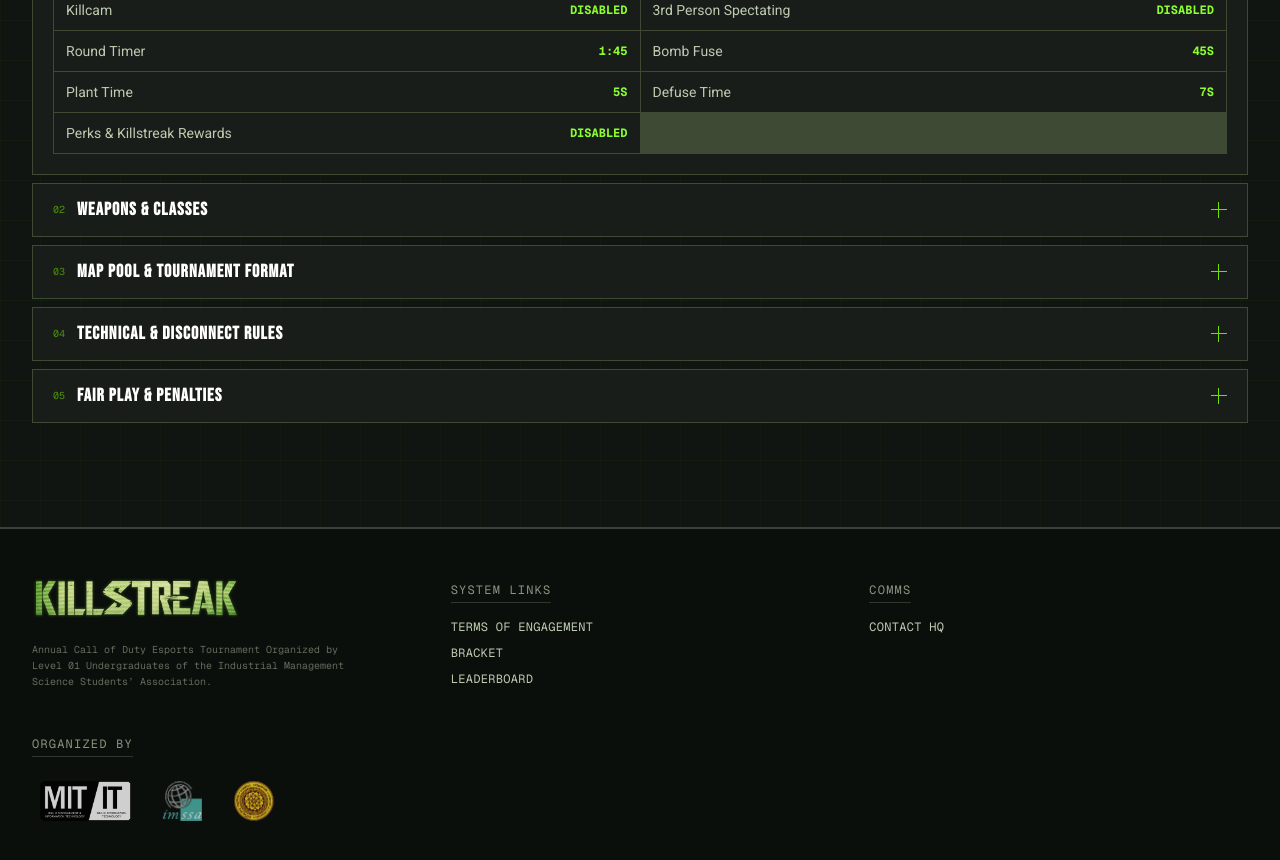
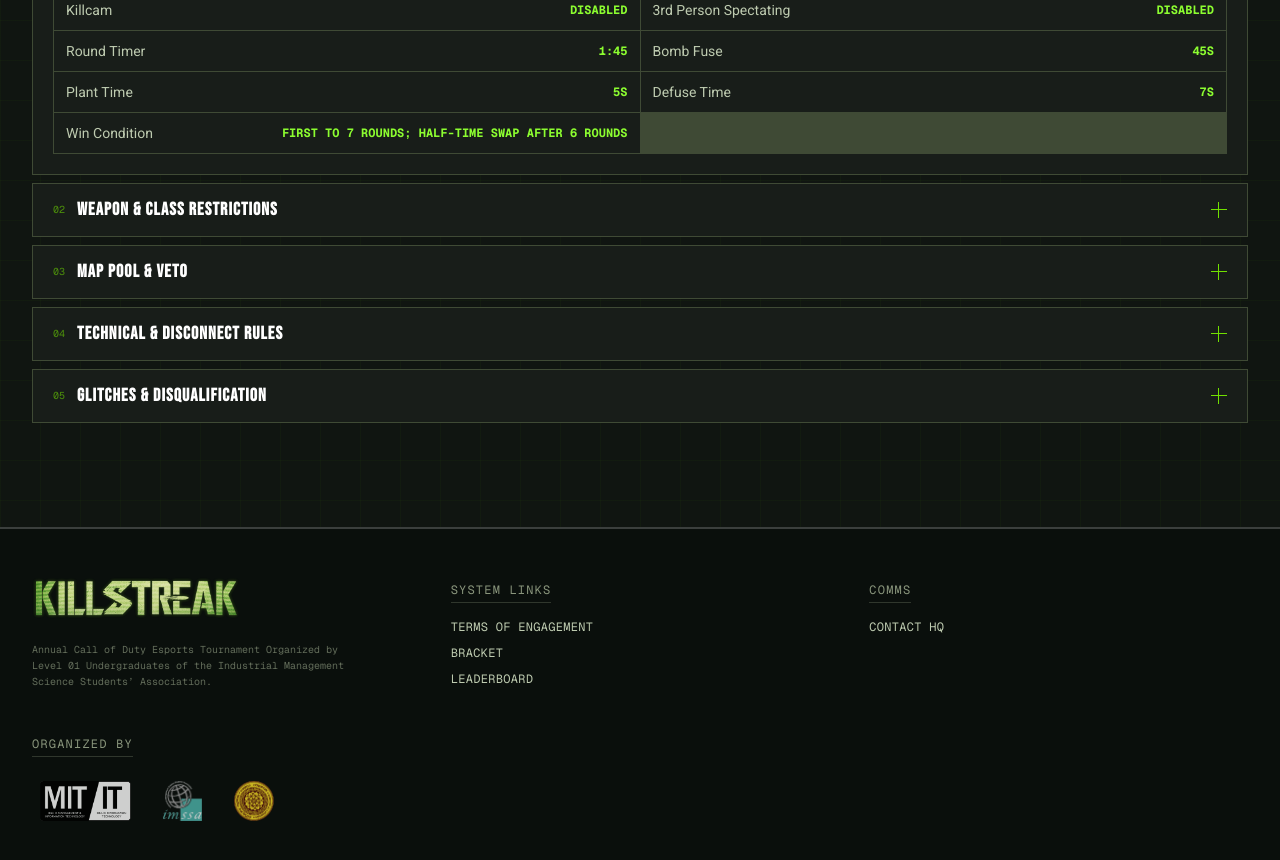
Before and after one commit to DamiduH/CODFEST, a Next.js app: page /rules in a window 1280 px wide. Shown: the part 460-1320 px from the top of the page. Built offline with nearby package versions, Linux system fonts and the light colour scheme; no server answers.

Commit message:
Updated rules

```diff
--- a/src/app/rules/page.tsx
+++ b/src/app/rules/page.tsx
@@ -4,10 +4,10 @@ import { useState } from "react";
 
 const RULE_SECTIONS = [
   "Match Format & Server Settings",
-  "Weapons & Classes",
-  "Map Pool & Tournament Format",
+  "Weapon & Class Restrictions",
+  "Map Pool & Veto",
   "Technical & Disconnect Rules",
-  "Fair Play & Penalties",
+  "Glitches & Disqualification",
 ] as const;
 
 type RuleSection = (typeof RULE_SECTIONS)[number];
@@ -42,11 +42,11 @@ const matchSettings: Record<Division, { chips: string[]; rows: string[][]; note?
       ["Bomb Fuse", "45s"],
       ["Plant Time", "5s"],
       ["Defuse Time", "7s"],
-      ["Perks & Killstreak Rewards", "Disabled"],
+      ["Win Condition", "First to 7 rounds; half-time swap after 6 rounds"],
     ],
   },
   girls: {
-    chips: ["TDM", "5v5", "15 Minutes", "100 Kills"],
+    chips: ["TDM", "5v5", "15 MIN", "Highest Kills"],
     rows: [
       ["Mode", "Team Deathmatch (TDM)"],
       ["Platform / Mod", "CoD4 Promod LIVE / LAN"],
@@ -55,11 +55,9 @@ const matchSettings: Record<Division, { chips: string[]; rows: string[][]; note?
       ["Killcam", "Disabled"],
       ["3rd Person Spectating", "Disabled"],
       ["Match Length", "15 minutes"],
-      ["Score Limit", "100 kills"],
-      ["Win Condition", "Highest kill count at time or first to 100 kills"],
+      ["Win Condition", "Highest kill count when time expires"],
       ["Tie-Breaker", "Sudden death — first kill wins, or event overtime ruling"],
     ],
-    note: "The match ends early if a team reaches 100 kills before time expires.",
   },
 };
 
@@ -67,6 +65,7 @@ const tournamentStages: Record<Division, { title: string; rules: string[]; empha
   boys: [
     {
       title: "Initial Rounds & Group Stage — Best of 1",
+      emphasis: "First to 7 rounds",
       rules: [
         "One map is played.",
         "First team to win 7 rounds wins the match.",
@@ -82,13 +81,14 @@ const tournamentStages: Record<Division, { title: string; rules: string[]; empha
         "A coin toss takes place before the map veto.",
         "Coin Toss Winner: Bans 1 map.",
         "Coin Toss Loser: Bans 1 map.",
-        "The remaining 3 maps are played.",
+        "The remaining 3 maps form the available series maps.",
         "Coin Toss Winner: Chooses the starting side for Map 1.",
         "The team that wins 2 maps wins the Semi-Final.",
       ],
     },
     {
       title: "Grand Finals — Best of 3 Maps",
+      emphasis: "First to 13 rounds per map",
       rules: [
         "Each map is played until one team reaches 13 round wins.",
         "The team that reaches 13 rounds first wins that map.",
@@ -112,17 +112,19 @@ const tournamentStages: Record<Division, { title: string; rules: string[]; empha
         "A coin toss takes place before the map veto.",
         "Coin Toss Winner: Bans 1 map.",
         "Coin Toss Loser: Bans 1 map.",
-        "The remaining 3 maps are played.",
+        "The remaining 3 maps form the available series maps.",
         "Coin Toss Winner: Chooses the starting spawn side for Map 1.",
+        "Map 3 is played only if the series is tied 1–1 after the first two maps.",
       ],
     },
     {
-      title: "Grand Final — 3 Maps",
-      emphasis: "All 3 maps are played in full",
+      title: "Grand Finals — Best of 3 Maps",
+      emphasis: "First to 2 map wins",
       rules: [
-        "All 3 maps are played in full.",
-        "Each map lasts 15 minutes unless the 100-kill score limit is reached first.",
-        "The winner is determined by the highest combined kill total across all 3 maps.",
+        "Each map lasts 15 minutes.",
+        "The team with the highest kill total at the end of the map wins that map.",
+        "The first team to win 2 maps wins the Grand Final.",
+        "Map 3 is played only if the series is tied 1–1 after the first two maps.",
       ],
     },
   ],
@@ -135,7 +137,7 @@ const technicalRules: Record<Division, string[][]> = {
     ["Macros & Scripts", "Rapid-fire macros, scripts and scroll-wheel fire binds are strictly prohibited."],
   ],
   girls: [
-    ["Disconnect Within First 60 Seconds", "The match may be restarted if there is no significant score gap."],
+    ["Disconnect Within First 60 Seconds", "The match restarts if there is no significant score gap."],
     ["Disconnect After 60 Seconds", "The match continues and the disconnected player may rejoin at any time."],
     ["Macros & Scripts", "Rapid-fire macros, scripts and scroll-wheel fire binds are strictly prohibited."],
   ],
@@ -145,10 +147,11 @@ const fairPlay: Record<Division, { prohibited: string[]; note?: string; penaltie
   boys: {
     prohibited: ["Elevator glitches", "Sky-walking", "Going out of bounds", "Defusing the bomb through solid walls or boxes", "Ghosting"],
     note: "Ghosting Rule: Eliminated players may not call out enemy positions to teammates who are still alive.",
-    penalties: ["1 Round Forfeit", "Instant Match Disqualification"],
+    penalties: ["Round Forfeit", "Instant Match Disqualification"],
   },
   girls: {
     prohibited: ["Elevator glitches", "Sky-walking", "Going out of bounds", "Spawn-camping / spawn-trapping abuse", "Ghosting", "Coordinating with spectators during a match"],
+    note: "Spawn-camping or spawn-trapping abuse may result in a warning or penalty at admin discretion.",
     penalties: ["Warning + 5-kill score deduction", "Instant Match Disqualification"],
   },
 };
@@ -271,7 +274,7 @@ export default function RulesPage() {
                           </dl>
                           <div className="mt-4 grid gap-2 border-t border-ember-600/20 pt-3 text-sm text-zinc-300 sm:grid-cols-2">
                             <p><strong className="text-ember-400">Equipment Limit:</strong> 1 Frag + 1 Flash/Smoke per player</p>
-                            {division === "girls" && <p><strong className="text-ember-400">Perks & Killstreak Rewards:</strong> Disabled</p>}
+                            <p><strong className="text-ember-400">Perks & Killstreak Rewards:</strong> Disabled</p>
                           </div>
                         </div>
                       </div>
@@ -301,7 +304,7 @@ export default function RulesPage() {
                     {section === RULE_SECTIONS[4] && (
                       <div className="space-y-5">
                         <div><h3 className="mb-2 font-mono text-[10px] font-bold uppercase tracking-[0.12em] text-zinc-500">Prohibited</h3><RuleList items={fairPlay[division].prohibited} /></div>
-                        {fairPlay[division].note && <p className="border-l-2 border-ember-600 px-3 py-2 text-sm leading-relaxed text-zinc-400"><strong className="text-zinc-200">Ghosting Rule:</strong> {fairPlay[division].note.replace("Ghosting Rule: ", "")}</p>}
+                        {fairPlay[division].note && <p className="border-l-2 border-ember-600 px-3 py-2 text-sm leading-relaxed text-zinc-400">{fairPlay[division].note}</p>}
                         <div className="grid gap-2 sm:grid-cols-2">
                           {fairPlay[division].penalties.map((penalty, penaltyIndex) => <div key={penalty} className={`border border-ember-600 p-3 ${penaltyIndex ? "bg-ember-600/10" : "bg-ember-600/5"}`}><span className="font-mono text-[10px] uppercase tracking-[0.1em] text-ember-400">{penaltyIndex + 1}{penaltyIndex === 0 ? "st" : "nd"} Offense</span><strong className="mt-1 block font-display text-lg uppercase text-white">{penalty}</strong></div>)}
                         </div>
```
